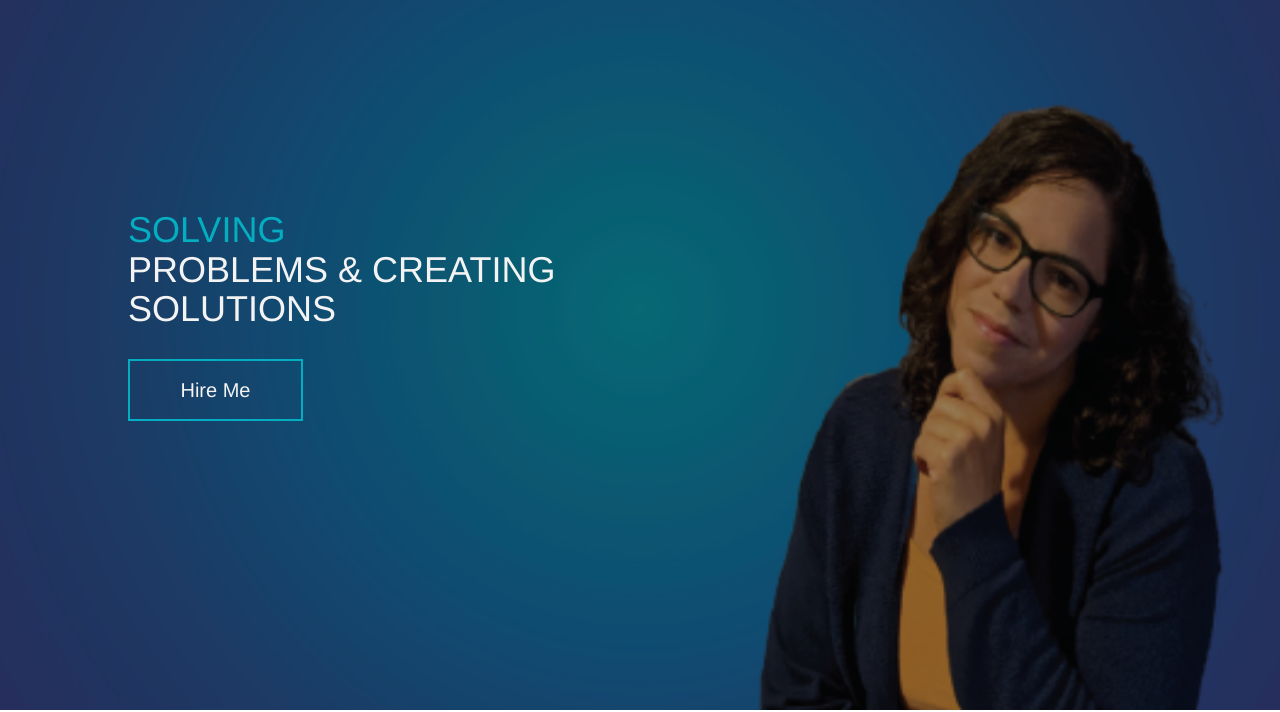
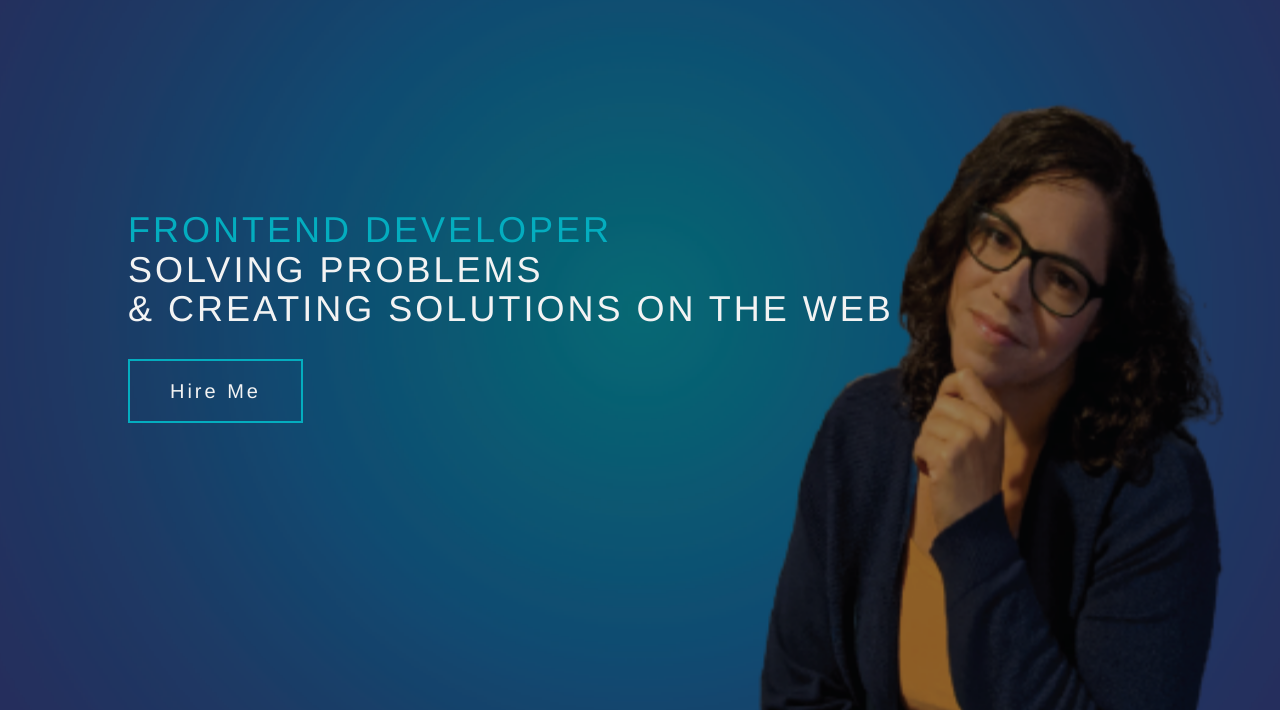
Before and after one commit to Cmmh1101/my-portfolio, a website: page public/index.html in a window 1280 px wide. Shown: the part 90-802 px from the top of the page. Drawn offline with nearby package versions, Linux system fonts and the light colour scheme.

Commit message:
changed hero text

```diff
--- a/public/index.html
+++ b/public/index.html
@@ -38,7 +38,7 @@
         </div>
         <div class="hero-text">
             <h1>
-                <span class="firstWord">Solving</span><br />Problems & Creating <br />Solutions
+                <span class="firstWord">frontend developer</span><br />Solving Problems <br />& Creating Solutions on the web
             </h1>
             <a href="#contactme" class="resume-cta">Hire Me</a>
         </div>
--- a/public/style.css
+++ b/public/style.css
@@ -140,6 +140,8 @@
                 left: 10%;
                 color: var(--light-gray);
                 text-transform: uppercase;
+                letter-spacing: 3px;
+                line-height: 1.5;
                 z-index: 2;
             }
 
```
